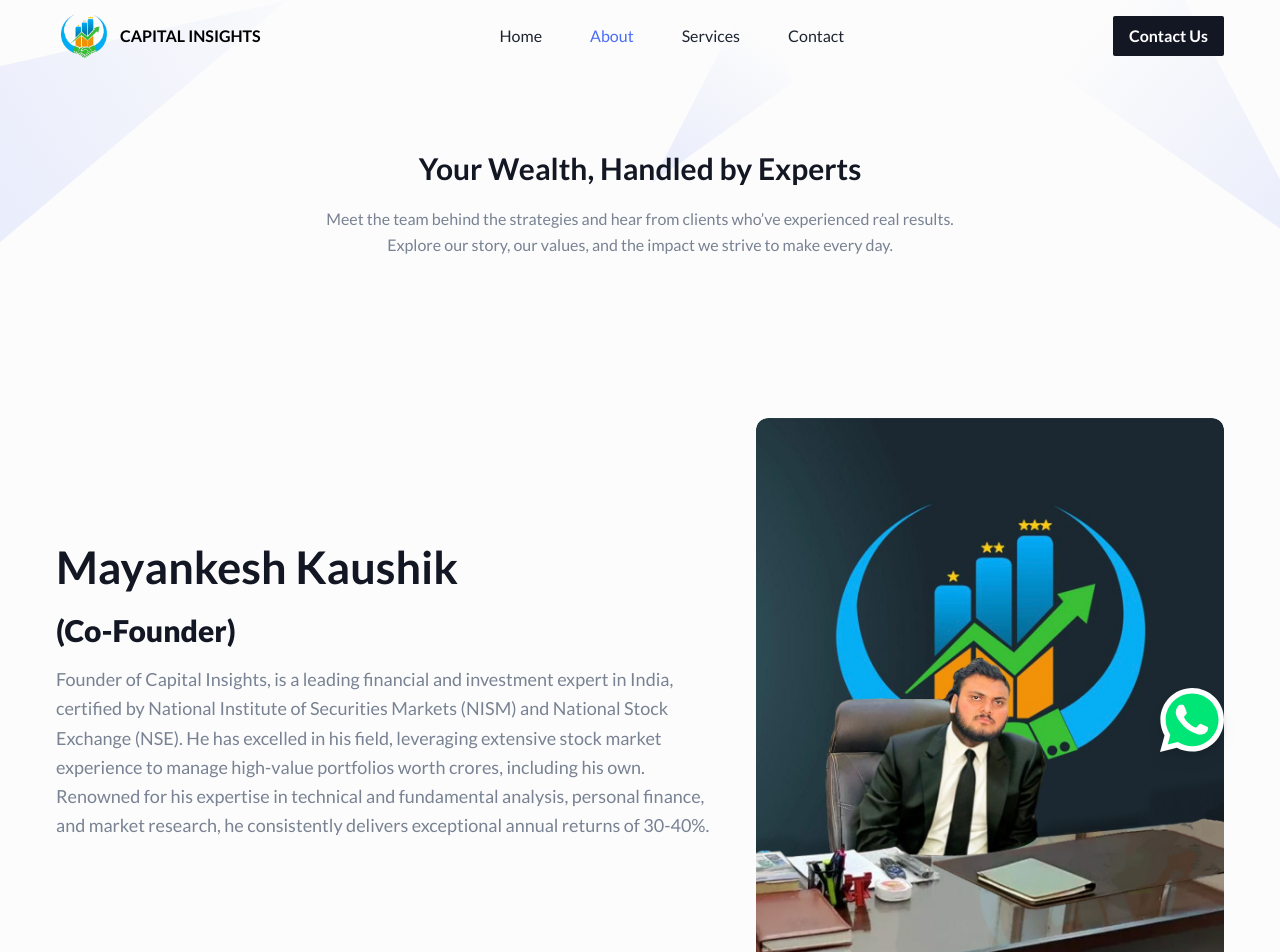
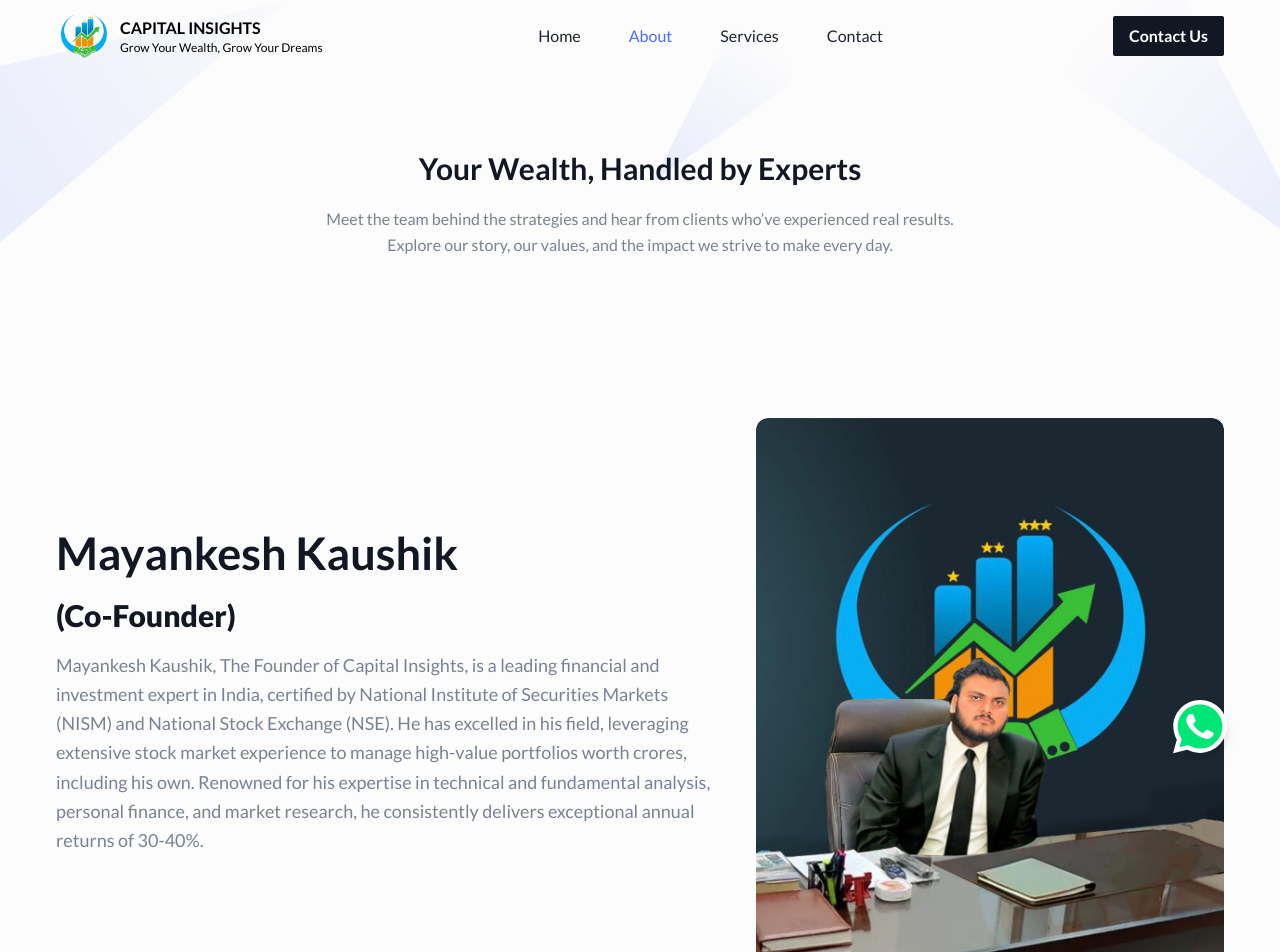
Before and after one commit to capitalinsights/website, a Next.js app: page /about in a window 1280 px wide. Shown: the top 952 px of the page. Built offline with nearby package versions, Linux system fonts and the light colour scheme.

Commit message:
minor updates

```diff
--- a/src/components/About/AboutSectionOne.tsx
+++ b/src/components/About/AboutSectionOne.tsx
@@ -22,13 +22,13 @@
                   (Co-Founder)
                 </h6>
                 <p className="text-base !leading-relaxed text-body-color md:text-lg">
-                  Founder of Capital Insights, is a leading financial and investment expert in
-                  India, certified by National Institute of Securities Markets (NISM) and National
-                  Stock Exchange (NSE). He has excelled in his field, leveraging extensive stock
-                  market experience to manage high-value portfolios worth crores, including his own.
-                  Renowned for his expertise in technical and fundamental analysis, personal
-                  finance, and market research, he consistently delivers exceptional annual returns
-                  of 30-40%.
+                  Mayankesh Kaushik, The Founder of Capital Insights, is a leading financial and
+                  investment expert in India, certified by National Institute of Securities Markets
+                  (NISM) and National Stock Exchange (NSE). He has excelled in his field, leveraging
+                  extensive stock market experience to manage high-value portfolios worth crores,
+                  including his own. Renowned for his expertise in technical and fundamental
+                  analysis, personal finance, and market research, he consistently delivers
+                  exceptional annual returns of 30-40%.
                 </p>
               </div>
             </div>
--- a/src/components/Contact/index.tsx
+++ b/src/components/Contact/index.tsx
@@ -33,6 +33,7 @@
       }
       toast.success("Message sent successfully", { id: t });
       sessionStorage.setItem("form-submitted", "true");
+      setAlreadySubmitted(true);
     } catch (error) {
       console.log(error);
       toast.error("Something went wrong", { id: t });
--- a/src/components/Footer/index.tsx
+++ b/src/components/Footer/index.tsx
@@ -8,7 +8,7 @@
           <div className="h-px w-full bg-gradient-to-r from-transparent via-[#D2D8E183] to-transparent dark:via-[#959CB183]"></div>
           <div className="py-8 flex items-center justify-center">
             <p className="text-center text-base text-body-color dark:text-white">
-              &copy; 2025 - Capital Insights
+              Copyright by Capital Insights. All Rights Reserved
             </p>
             {/* <div className="flex items-center">
               <a
--- a/src/components/Header/index.tsx
+++ b/src/components/Header/index.tsx
@@ -57,7 +57,10 @@
                 <div className="h-12 w-[3.5rem] relative ">
                   <Image src="/images/logo/logo.png" alt="logo" fill objectFit="contain" />
                 </div>
-                <h1 className="whitespace-nowrap font-bold uppercase">Capital Insights</h1>
+                <div className="">
+                  <h1 className="whitespace-nowrap font-bold uppercase">Capital Insights</h1>
+                  <p className="text-xs whitespace-nowrap">Grow Your Wealth, Grow Your Dreams</p>
+                </div>
               </Link>
             </div>
             <div className="flex w-full items-center justify-between px-4">
--- a/src/components/ScrollToTop/index.tsx
+++ b/src/components/ScrollToTop/index.tsx
@@ -7,7 +7,7 @@
       onClick={() =>
         window.open("https://api.whatsapp.com/send?phone=9870317807&text=Hi", "_blank")
       }
-      className="fixed md:bottom-10 bottom-4 right-4 h-24 w-24 rounded-full md:right-10 z-[99]"
+      className="fixed md:bottom-10 bottom-2 right-2 h-20 w-20 rounded-full md:right-10 z-[99]"
     >
       <Image
         src="/images/whatsapp.svg"
```
